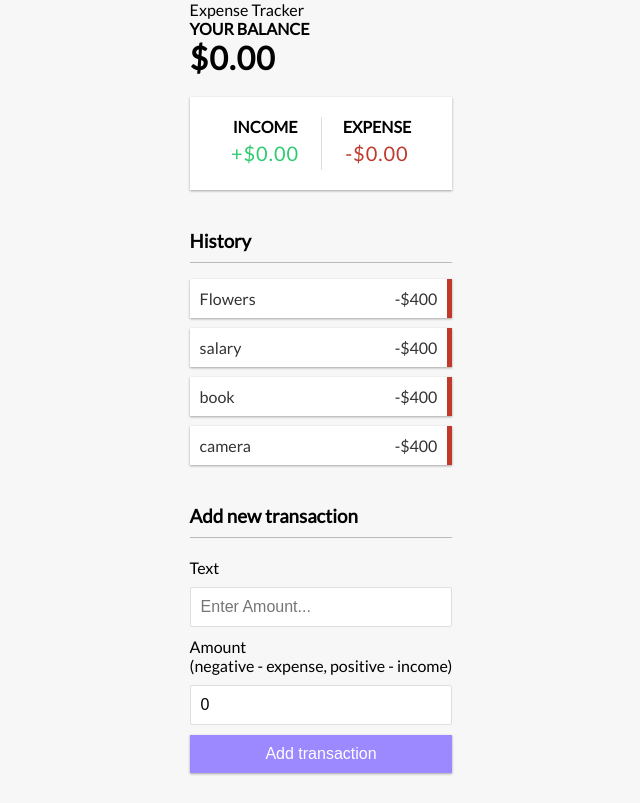
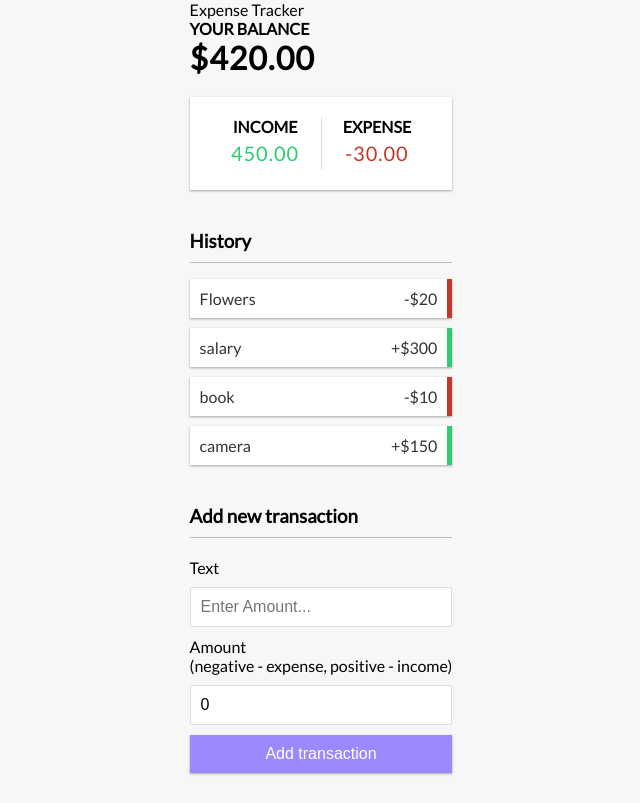
Before and after one commit to Kamausimon/expense-tracker-app, a React (Create React App) app: page / in a window 1280 px wide. Shown: the whole page, without its empty margins (319-959 px from the left). Built offline with nearby package versions, Linux system fonts and the light colour scheme.

Commit message:
added more functionalities to the app

```diff
--- a/src/components/Balance.js
+++ b/src/components/Balance.js
@@ -1,10 +1,17 @@
-import React from 'react'
+import React, { useContext } from 'react'
+import { GlobalContext } from '../context/GlobalState'
 
 export const Balance = () => {
+const {transactions} = useContext(GlobalContext);
+
+const amounts = transactions.map(transaction => transaction.amount);
+
+const total = amounts.reduce((acc,item) => (acc+=item),0).toFixed(2);
+
   return (
     <>
      <h4> Your Balance</h4>
-     <h1 > $0.00</h1>
+     <h1 > ${total}</h1>
     </>
   )
 }
--- a/src/components/IncomeExpenses.js
+++ b/src/components/IncomeExpenses.js
@@ -1,15 +1,25 @@
-import React from 'react'
+import React,{useContext} from 'react'
+import { GlobalContext } from '../context/GlobalState'
 
 export const IncomeExpenses = () => {
+const {transactions} = useContext(GlobalContext);
+
+const amounts = transactions.map(transaction => transaction.amount);
+
+ const income = amounts.filter(item => item > 0).reduce((acc,item) => (acc+= item),0).toFixed(2);
+
+
+ const expense = amounts.filter(item => item <0).reduce((acc,item) => (acc+=item),0).toFixed(2);
+
   return (
     <div className="inc-exp-container">
       <div>
         <h4>Income</h4>
-        <p  className="money plus">+$0.00</p>
+        <p  className="money plus">{income}</p>
       </div>
       <div>
         <h4>Expense</h4>
-        <p  className="money minus">-$0.00</p>
+        <p  className="money minus">{expense}</p>
       </div>
     </div>
   )
--- a/src/components/Transaction.js
+++ b/src/components/Transaction.js
@@ -1,10 +1,15 @@
-import React from 'react'
+import React, {useContext} from 'react'
+import { GlobalContext } from '../context/GlobalState';
 
 export const Transaction = ({transaction}) => {
+    const {deleteTransaction} = useContext(GlobalContext);
+const sign = transaction.amount < 0? '-' : '+';
+
   return (
     <div>
-    <li className="minus">
-          {transaction.text} <span>-$400</span><button className="delete-btn">x</button>
+    <li className={transaction.amount < 0? 'minus' : 'plus'}>
+          {transaction.text} <span>{sign}${Math.abs(transaction.amount)}</span>
+          <button onClick={()=> deleteTransaction(transaction.id)} className="delete-btn">x</button>
           </li>
     </div>
   )
--- a/src/context/AppReducer.js
+++ b/src/context/AppReducer.js
@@ -1,5 +1,10 @@
 export default (state, action) => {
   switch(action.type){
+    case 'DELETE_TRANSACTION':
+     return{
+      ...state,
+       transactions: state.transactions.filter(transactions => transactions.id !== action.payload)
+     }
  default:
      return state;
   }
--- a/src/context/GlobalState.js
+++ b/src/context/GlobalState.js
@@ -18,8 +18,16 @@
 export const GlobalProvider = ({children}) =>{
    const [state, dispatch] = useReducer(AppReducer, initialState);
 
+   //actions
+   function deleteTransaction(id) {
+       dispatch({
+        type:'DELETE_TRANSACTION',
+        payload: id
+       })
+   }
+
    return(
-    <GlobalContext.Provider value={{  transactions: state.transactions}}>
+    <GlobalContext.Provider value={{  transactions: state.transactions, deleteTransaction}}>
         {children}
     </GlobalContext.Provider>
    )
```
